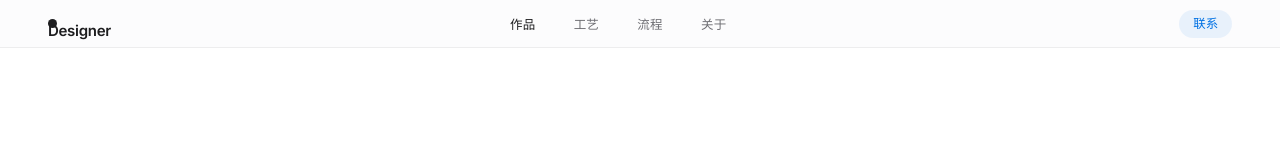
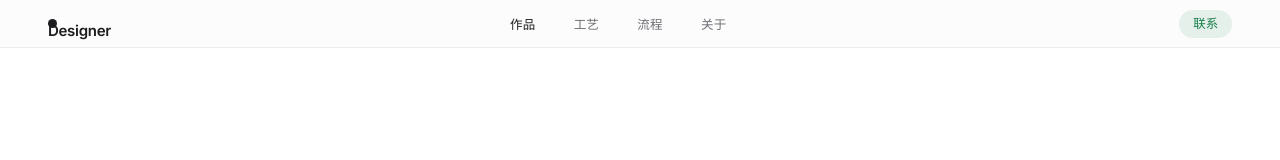
Before and after one commit to guleekangel/port4, a plain HTML site: page index.html in a window 1280 px wide. Shown: the top 160 px of the page. Drawn offline with Linux system fonts and the light colour scheme.

Commit message:
Make nav contact CTA green

```diff
--- a/styles.css
+++ b/styles.css
@@ -124,13 +124,13 @@ ul, ol { margin: 0; padding: 0; list-style: none; }
 
 .nav-cta {
   font-size: 12.5px;
-  color: var(--accent);
+  color: #1a7f4b;
   padding: 4px 14px;
   border-radius: 980px;
-  background: rgba(0, 113, 227, .08);
-  transition: background .25s var(--ease);
+  background: rgba(26, 127, 75, .1);
+  transition: background .25s var(--ease), color .25s var(--ease);
 }
-.nav-cta:hover { background: rgba(0, 113, 227, .16); }
+.nav-cta:hover { background: rgba(26, 127, 75, .18); color: #14663c; }
 
 .nav-toggle {
   display: none;
```
